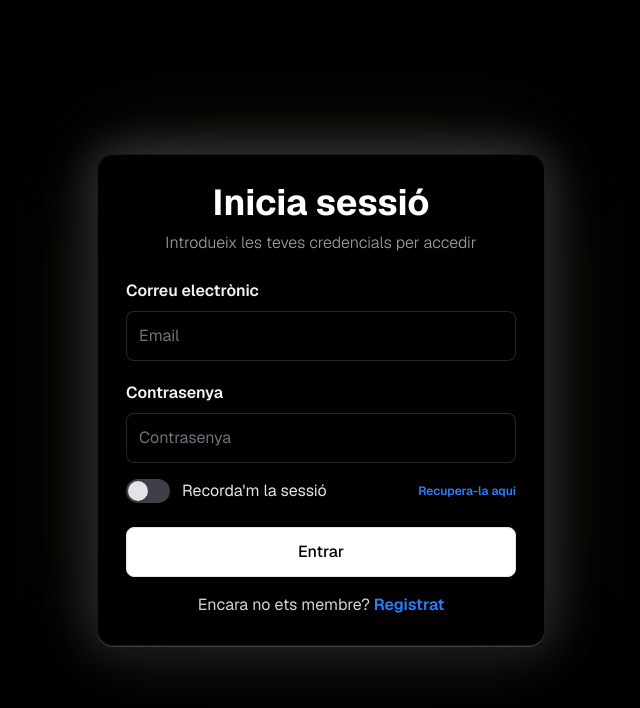
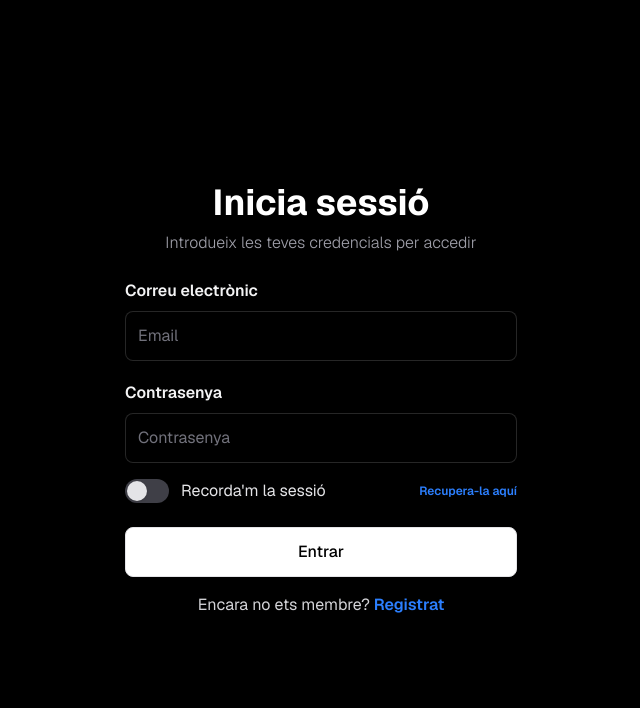
Before and after one commit to nlgarcia84/reservesapp-frontend, a Next.js app: page /login in a window 1280 px wide. Shown: the top 708 px of the page, without its empty margins (319-959 px from the left). Built offline with nearby package versions, Linux system fonts and the light colour scheme; no server answers.

Commit message:
bloom eliminado

```diff
--- a/app/login/page.tsx
+++ b/app/login/page.tsx
@@ -37,8 +37,7 @@ const LoginPage = () => {
     <div className="flex min-h-screen items-center justify-center bg-black px-4 py-8 font-sans text-white sm:px-6">
       <form
         onSubmit={handleSubmit}
-        className="w-full max-w-md rounded-2xl border border-white/10 bg-black/80 p-5 backdrop-blur-sm sm:p-7
-              shadow-[0_1px_0_rgba(255,255,255,0.18),0_24px_60px_rgba(0,0,0,0.58),0_0_44px_rgba(255,255,255,0.18),0_0_64px_rgba(59,130,246,0.2),0_0_108px_rgba(251,191,36,0.16)]"
+        className="w-full max-w-md rounded-2xl bg-black/80 p-5 backdrop-blur-sm sm:p-7"
       >
         <div className="mb-6 text-center">
           <p className="mb-2 text-center text-3xl font-bold sm:text-4xl text-white">
```
